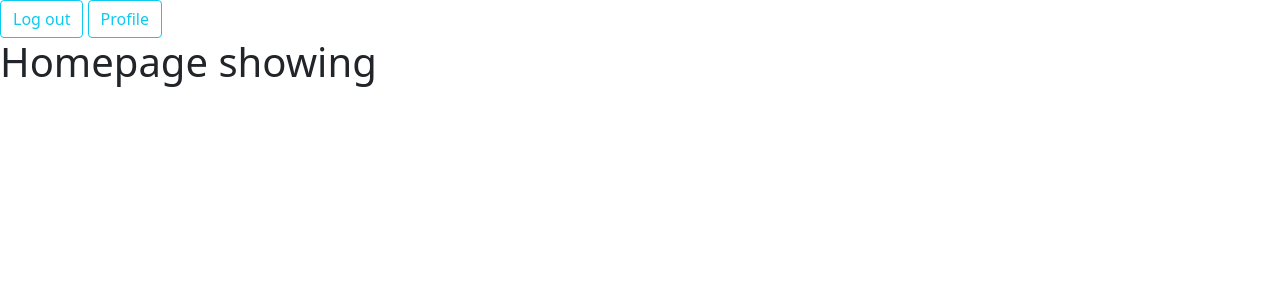
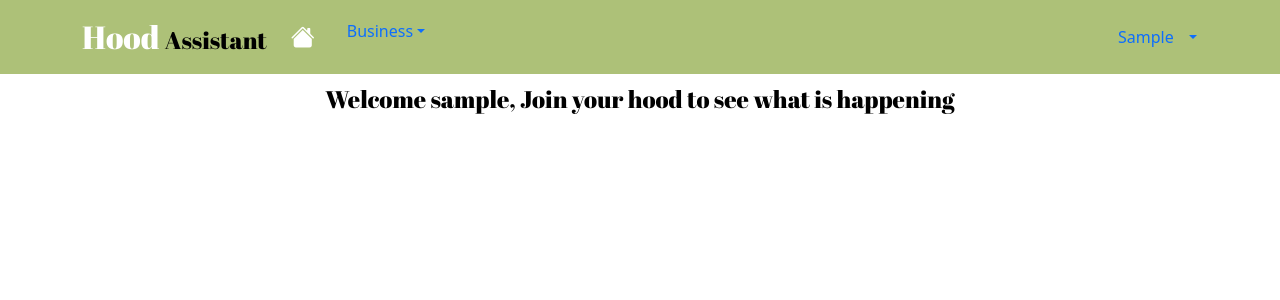
Before and after one commit to CosBett/Hood_Assistance, a Django app: page /home/ in a window 1280 px wide. Shown: the top 300 px of the page. Run offline with Django 4.2, Linux system fonts and the light colour scheme; the visitor is signed in with stand-in values (Sample User, id 1); data that the repository does not hold is empty; some libraries are stand-ins or nearby versions; some web fonts are replaced.

Commit message:
overall page styling

```diff
--- a/hoodapp/templates/base.html
+++ b/hoodapp/templates/base.html
@@ -20,14 +20,18 @@
   <!-- bootstrap icons -->
   <link rel="stylesheet" href="https://cdn.jsdelivr.net/npm/bootstrap-icons@1.8.1/font/bootstrap-icons.css">
   <title>Hood Assistant</title>
-
 </head>
 
-<body>
-  <!-- Message alert -->
-  {% include 'messages.html'%}
+<body id="padd">
+  <div class="container-fluid">
+
+    <div class="">
       <!-- navbar section -->
+      {% include 'navbar.html' %}
+    </div>
+    <div class="">
       {% block content %} {% endblock %}
+    </div>
     <!-- footer section -->
 
     <!-- Bootstrap JS -->
@@ -39,7 +43,7 @@
         }
       }, 2000)
     </script>
+  </div>
 </body>
 
-
 </html>
--- a/hoodapp/templates/index.html
+++ b/hoodapp/templates/index.html
@@ -1,5 +1,25 @@
-{% extends 'base.html'%} {% block content%}
-<a class="btn btn-outline-info" href="{% url 'logout'%}">Log out</a>
-<a class="btn btn-outline-info" href="{% url 'profile' user.username%}">Profile</a>
-
-<h1>Homepage showing</h1>{% endblock %}
+{% extends 'base.html' %} {% load crispy_forms_tags %} {% block content %}
+<div class="container-fluid">
+  <div class="container mt-2">
+    <div class="row">
+      {% if user.profile.hood %}
+      <h3 id="hoodlink">Click to see what is happening in your {{user.profile.hood.name}} hood</h3>
+      <a class='btn btn-outline-info hlink btn-lg' href=" {% url 'hood' user.profile.hood.id %} "> {{user.profile.hood.name}}</a> {% else %}
+      <a href="" class="btn"> <span>  <h3 id="hoodlink">Welcome {{user.username}}, Join your hood to see what is happening</h3></span> </a> {% endif %} {% for hood in hoods %}
+      <div class="col-md-4">
+        <div class="card mb-4 shadow-lg " style="min-height:300px;">
+          <img src="{{ hood.photo.url }}" class="card-img-top" alt="{{ hood.name }}" height="
+                250px">
+          <div class="card-body text-center">
+            <h5 class="card-title hoodname">{{ hood.name }} Hood ({{hood.location}})</h5>
+            <p class="card-text hood_des">{{hood.description}}</p>
+            {% if request.user.profile.hood == hood %}
+            <a href="{% url 'leave-hood' hood.id %}" class="btn btn-outline-info btn-sm">Leave Hood</a> {% elif not request.user.profile.hood %}
+            <a href="{% url 'join-hood' hood.id %}" class="btn btn-outline-info btn-sm ">Join Hood</a> {% endif %}
+          </div>
+        </div>
+      </div>
+      {% endfor %}
+    </div>
+  </div>
+</div>{% endblock %}
--- a/hoodapp/templates/navbar.html
+++ b/hoodapp/templates/navbar.html
@@ -9,10 +9,18 @@
         <li class="nav-item active">
           <a class="nav-link active" aria-current="page" href="{% url 'homepage' %}"><i class="bi bi-house-fill" style="font-size:1.5rem;color: white;"></i></a> </li>
         <li class="nav-item p-2">
-          <form class="d-flex" role="search" method="get" action="{% url 'search' %}">
-            <input class="form-control me-2 rounded-pill" type="text" placeholder="Search Project" aria-label="Search" name="searchImg">
-            <button class="btn btn-outline-success rounded-pill" type="submit">Search</button>
-          </form>
+          <li class="nav-item dropdown">
+            <a class="nav-link dropdown-toggle" id="navbarDropdownMenuLink" data-bs-toggle="dropdown" aria-haspopup="true" aria-expanded="false">
+            Business</a>
+            <div class="dropdown-menu dropdown-primary" aria-labelledby="navbarDropdownMenuLink">
+              <a class="dropdown-item text-center" href="{% url 'profile' user.username %}">My Profile</a>
+              <hr>
+              <a class="dropdown-item text-center" href="{% url 'profile' user.username %}"> Edit profile</a>
+              <hr>
+              <a href="{% url 'logout' %}" class="text-secondary text-center dropdown-item">Log Out</a>
+            </div>
+          </li>
+        </li>
         </li>
       </ul>
       <ul class="navbar-nav navbar-right">
@@ -21,9 +29,9 @@
           <a class="nav-link dropdown-toggle" id="navbarDropdownMenuLink" data-bs-toggle="dropdown" aria-haspopup="true" aria-expanded="false">
             {{ user.username|title }} <img class="rounded-circle nav-img" style="height:10%;width:10%;" src="{{post.user.profile.profile_picture.url}} " alt=""></a>
           <div class="dropdown-menu dropdown-primary" aria-labelledby="navbarDropdownMenuLink">
-            <a class="dropdown-item text-center" href="{% url 'profile' user.username %}">Profile</a>
+            <a class="dropdown-item text-center" href="{% url 'profile' user.username %}">My Profile</a>
             <hr>
-            <a class="dropdown-item text-center" href="{% url 'editprofile' user.username %}"> Edit profile</a>
+            <a class="dropdown-item text-center" href="{% url 'profile' user.username %}"> Edit profile</a>
             <hr>
             <a href="{% url 'logout' %}" class="text-secondary text-center dropdown-item">Log Out</a>
           </div>
@@ -31,9 +39,6 @@
         {% else %}
         <a href="" class="sign btn rounded-pill btn-outline-light"> another item</a>
         <a href="" class="sign rounded-pill btn  btn-outline-light"> item3</a> {% endif %}
-        <button class="btn btn-sm rounded-pill sign btn-outline-light " data-bs-toggle="modal" data-bs-target="#submitsite">
-           add something
-        </button>
       </ul>
     </div>
   </div>
--- a/hoodapp/views.py
+++ b/hoodapp/views.py
@@ -54,17 +54,17 @@ def create_Business(request):
 
 def myhood(request, hood_id):
     hoods = Hood.objects.get(id= hood_id)
-    businesses = Business.objects.filter(id=hood_id)
-    posts = Post.objects.filter(id=hood_id)
+    businesses = Business.objects.filter(Hood=hoods)
+    posts = Post.objects.filter(hood=hoods)
     posts = posts[::-1]
     if request.method == 'POST':
         form = PostForm(request.POST)
         if form.is_valid():
-            post = form.save(commit=False)
-            post.hood = hoods
-            post.user = request.user
-            post.save()
-            return redirect('hood')
+            postfor = form.save(commit=False)
+            postfor.hood = hoods
+            postfor.user = request.user
+            postfor.save()
+            return redirect('hood',hoods.id)
     else:
         form = PostForm()
     myhood_context = { 'hoods': hoods,'posts': posts,'form': form,'businesses':businesses
@@ -81,13 +81,13 @@ def join_hood(request, id):
     hood = get_object_or_404(Hood, id=id)
     request.user.profile.hood = hood
     request.user.profile.save()
-    return redirect('hood')
+    return redirect('homepage')
 
 def leave_hood(request, id):
     hood = get_object_or_404(Hood, id=id)
     request.user.profile.hood = None
     request.user.profile.save()
-    return redirect('hood')
+    return redirect('homepage')
 
 
 def search_bussiness(request):
--- a/static/css/base.css
+++ b/static/css/base.css
@@ -35,3 +35,57 @@
   font-size: small;
   line-height: 0.9;
 }
+
+#padd {
+  padding-top: 70px;
+}
+
+nav {
+  background-color: #ADC178;
+}
+
+#proj {
+  color: white;
+  font-family: 'Abril Fatface', cursive;
+  font-size: xx-large;
+}
+
+#awardS {
+  color: black;
+  font-family: 'Abril Fatface', cursive;
+  font-size: x-large;
+}
+
+.hoodname {
+  font-family: 'Castoro', serif;
+  color: #0DCAF0;
+}
+
+.hood_des {
+  font-family: 'EB Garamond', serif;
+  font-size: small;
+}
+
+#hoodlink {
+  color: black;
+  font-family: 'Abril Fatface', cursive;
+  font-size: x-large;
+  text-align: center;
+}
+
+.hlink {
+  font-family: 'Abril Fatface', cursive;
+  font-size: x-large;
+  text-align: center;
+}
+
+#imgpost {
+  width: 100%;
+  height: auto;
+  object-fit: cover;
+  border-radius: 3%;
+}
+
+#dat {
+  float: right;
+}
```
Also changed, not shown: hoodapp/templates/myhood.html (+64 -10 lines), media/images/gardenCity.jpeg (added), media/images/kahawa.jpeg (added), media/images/muthaiga.jpeg (added), media/images/pets_F3XtOAV.jpeg (added), media/images/power.jpeg (added), media/images/power_TighAxv.jpeg (added), media/images/ruiru.jpeg (added), media/images/thika.jpeg (added). Lines whose indentation alone changed are shown as unchanged.
